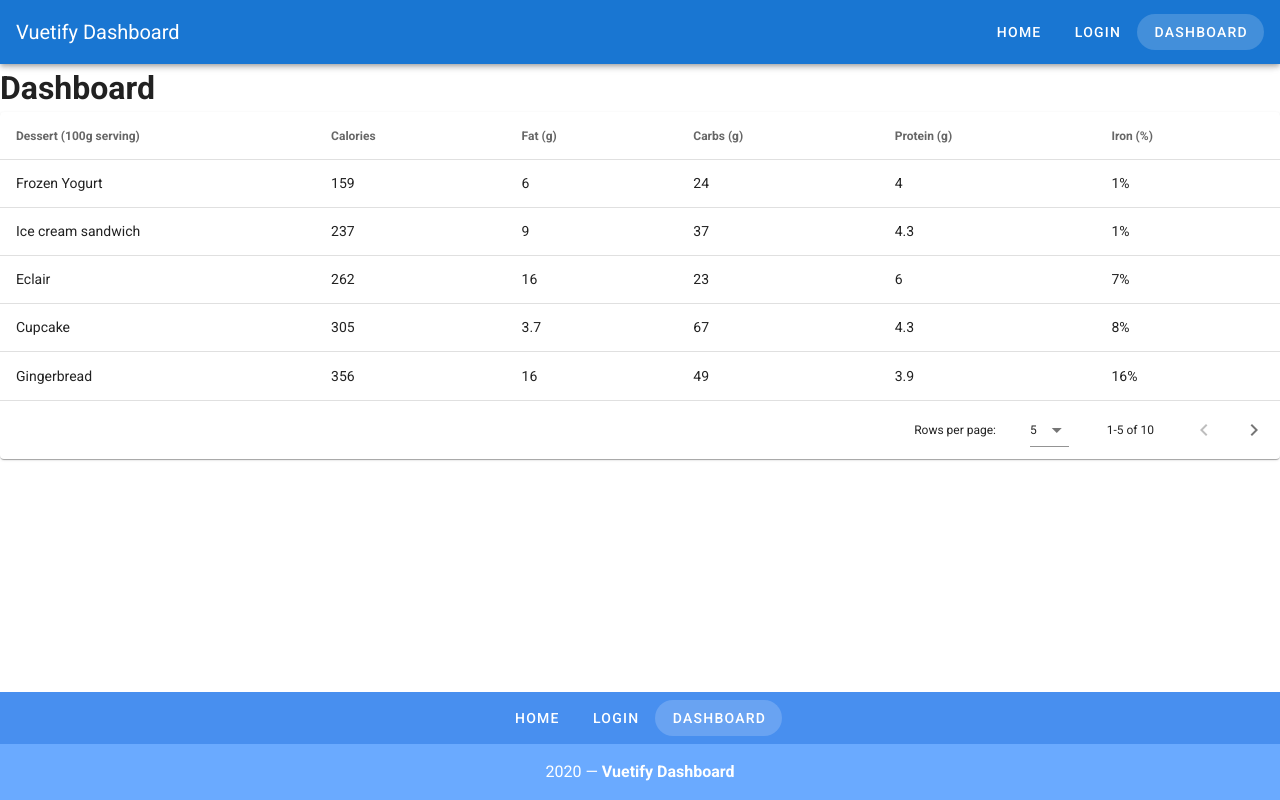
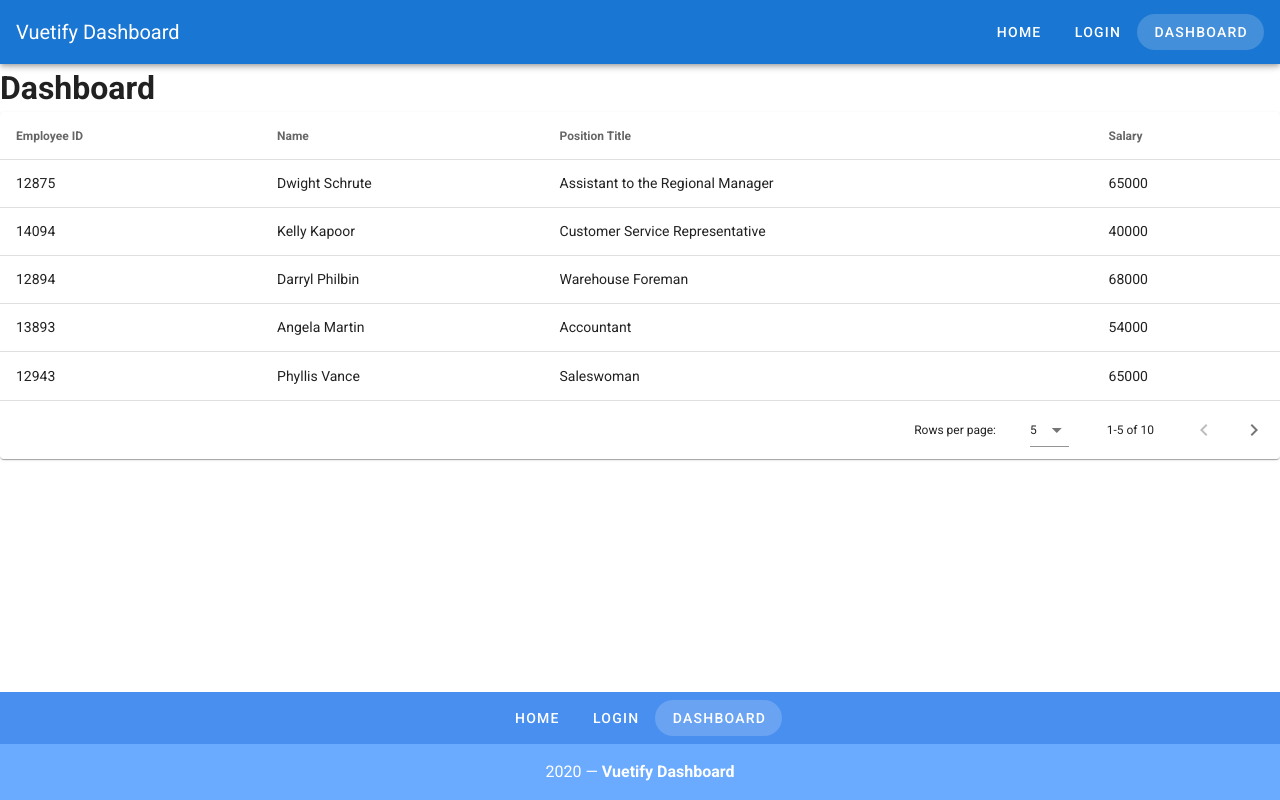
Before and after one commit to tk0407/vuePortfolio, a Vue app: page /dashboard in a window 1280 px wide. Built offline with nearby package versions, Linux system fonts and the light colour scheme.

Commit message:
finish code challenge

```diff
--- /dev/null
+++ b/src/data/employees.json
@@ -0,0 +1,62 @@
+[
+	{
+		"id": 12875,
+		"name": "Dwight Schrute",
+		"title": "Assistant to the Regional Manager",
+		"salary": 65000
+	},
+	{
+		"id": 14094,
+		"name": "Kelly Kapoor",
+		"title": "Customer Service Representative",
+		"salary": 40000
+	},
+	{
+		"id": 12894,
+		"name": "Darryl Philbin",
+		"title": "Warehouse Foreman",
+		"salary": 68000
+	},
+	{
+		"id": 13893,
+		"name": "Angela Martin",
+		"title": "Accountant",
+		"salary": 54000
+	},
+	{
+		"id": 12943,
+		"name": "Phyllis Vance",
+		"title": "Saleswoman",
+		"salary": 65000
+	},
+	{
+		"id": 19523,
+		"name": "Karen Filippeli",
+		"title": "Saleswoman",
+		"salary": 65000
+	},
+	{
+		"id": 18349,
+		"name": "Toby Flenderson",
+		"title": "Human Resources Representative",
+		"salary": 60000
+	},
+	{
+		"id": 11853,
+		"name": "Michael Scott",
+		"title": "Regional Manager",
+		"salary": 70000
+	},
+	{
+		"id": 14821,
+		"name": "Pam Beasley",
+		"title": "Secretary",
+		"salary": 45000
+	},
+	{
+		"id": 15834,
+		"name": "Jim Halpert",
+		"title": "Salesman",
+		"salary": 65000
+	}
+]
--- a/src/views/Dashboard.vue
+++ b/src/views/Dashboard.vue
@@ -3,20 +3,16 @@
     <h1>Dashboard</h1>
     <v-data-table
       :headers="headers"
-        :items="desserts"
+      :items="employees"
       :items-per-page="5"
       class="elevation-1"
       @click:row="selectRow"
+      :multi-sort="true"
     ></v-data-table>
-    <v-snackbar
-      v-model="snackbar"
-    >
-     You have selected {{ currentItem }}
-      <v-btn
-        color="pink"
-        text
-        @click="snackbar = false"
-      >
+    <v-snackbar v-model="snackbar">
+      You have selected {{ selectedEmployee.name }},
+      {{ selectedEmployee.title }}
+      <v-btn color="pink" text @click="snackbar = false">
         Close
       </v-btn>
     </v-snackbar>
@@ -24,113 +20,32 @@
 </template>
 
 <script>
+import employeesData from "../data/employees.json";
+
 export default {
-    data () {
+  name: "DashboardPage",
+  data() {
     return {
-        currentItem: '',
+      selectedEmployee: {
+        name: "",
+        title: ""
+      },
       snackbar: true,
       headers: [
-          {
-            text: 'Dessert (100g serving)',
-            align: 'left',
-            sortable: false,
-            value: 'name',
-          },
-          { text: 'Calories', value: 'calories' },
-          { text: 'Fat (g)', value: 'fat' },
-          { text: 'Carbs (g)', value: 'carbs' },
-          { text: 'Protein (g)', value: 'protein' },
-          { text: 'Iron (%)', value: 'iron' },
+        { text: "Employee ID", value: "id" },
+        { text: "Name", value: "name" },
+        { text: "Position Title", value: "title" },
+        { text: "Salary", value: "salary" }
       ],
-        desserts: [
-          {
-            name: 'Frozen Yogurt',
-            calories: 159,
-            fat: 6.0,
-            carbs: 24,
-            protein: 4.0,
-            iron: '1%',
-          },
-          {
-            name: 'Ice cream sandwich',
-            calories: 237,
-            fat: 9.0,
-            carbs: 37,
-            protein: 4.3,
-            iron: '1%',
-          },
-          {
-            name: 'Eclair',
-            calories: 262,
-            fat: 16.0,
-            carbs: 23,
-            protein: 6.0,
-            iron: '7%',
-          },
-          {
-            name: 'Cupcake',
-            calories: 305,
-            fat: 3.7,
-            carbs: 67,
-            protein: 4.3,
-            iron: '8%',
-          },
-          {
-            name: 'Gingerbread',
-            calories: 356,
-            fat: 16.0,
-            carbs: 49,
-            protein: 3.9,
-            iron: '16%',
-          },
-          {
-            name: 'Jelly bean',
-            calories: 375,
-            fat: 0.0,
-            carbs: 94,
-            protein: 0.0,
-            iron: '0%',
-          },
-          {
-            name: 'Lollipop',
-            calories: 392,
-            fat: 0.2,
-            carbs: 98,
-            protein: 0,
-            iron: '2%',
-          },
-          {
-            name: 'Honeycomb',
-            calories: 408,
-            fat: 3.2,
-            carbs: 87,
-            protein: 6.5,
-            iron: '45%',
-          },
-          {
-            name: 'Donut',
-            calories: 452,
-            fat: 25.0,
-            carbs: 51,
-            protein: 4.9,
-            iron: '22%',
-          },
-          {
-            name: 'KitKat',
-            calories: 518,
-            fat: 26.0,
-            carbs: 65,
-            protein: 7,
-            iron: '6%',
-          },
-        ],
-      }
+      employees: employeesData
+    };
   },
   methods: {
-        selectRow(event){
-            this.snackbar = true
-            this.currentItem = event.name
+    selectRow(event) {
+      this.snackbar = true;
+      this.selectedEmployee.name = event.name;
+      this.selectedEmployee.title = event.title;
     }
   }
-  }
+};
 </script>
```
Lines whose indentation alone changed are shown as unchanged.
